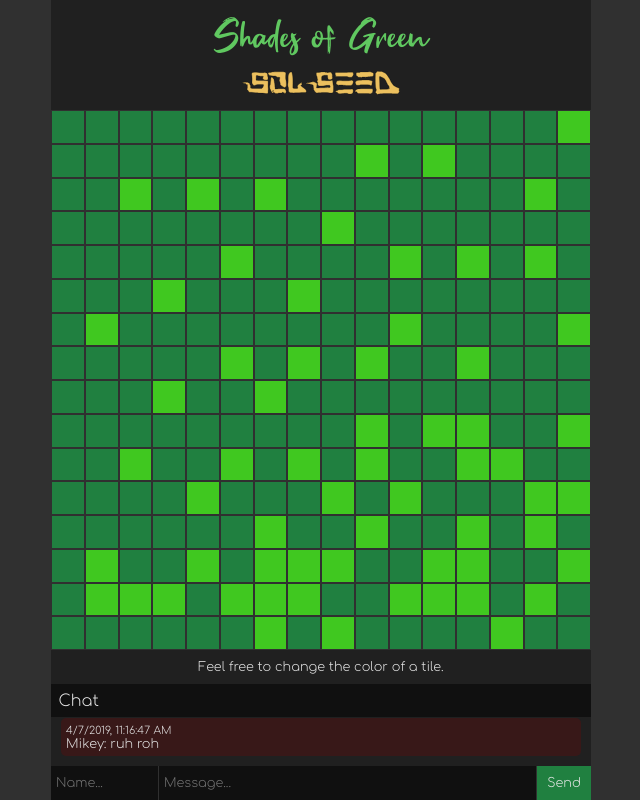
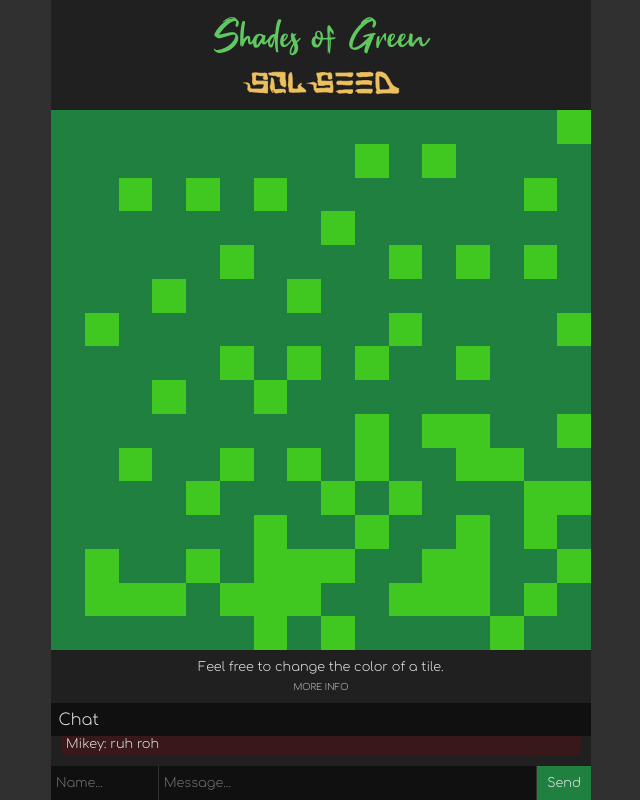
Before and after one commit to Munkyfoot/sog-game, a Flask app: page / in a window 1280 px wide. Shown: the whole page, without its empty margins (319-959 px from the left). Run offline with Flask 2, Linux system fonts and the light colour scheme; data comes from the database, SQL or seed files in the repository; both versions use the stored data as it was after the commit.

Commit message:
Add how to play link and popup

```diff
--- a/static/css/stylesheet.css
+++ b/static/css/stylesheet.css
@@ -23,11 +23,17 @@
 
 a {
     color: rgb(200,200,200);
+    width: fit-content;
     text-decoration: none;
 }
 
 a:hover{
     color: white;
+}
+
+.small-link{
+    margin: 5px auto 0 auto;
+    font-variant-caps: all-small-caps;
 }
 
 #title{
@@ -154,7 +160,6 @@
 
 .tile{
     margin: 0;
-    border: 1px solid rgb(48,48,48);
     background-color: gray;
     height: calc(100% / 16);
     width: calc(100% / 16);
@@ -171,6 +176,22 @@
 
 .color_1{
     background-color: rgb(64,200,32);
+}
+
+#about{
+    z-index: 5;
+    background-color: rgb(32,32,32);
+    position: fixed;
+    top: 0;
+    display: flex;
+    flex-direction: column;
+    margin: 0;
+    padding: 10px;
+    width: 100%;
+    height: 100%;
+    text-align: center;
+    justify-content: center;
+    font-size: 0.8em;
 }
 
 @media only screen and (max-width:768px){
--- a/static/scripts/main.js
+++ b/static/scripts/main.js
@@ -14,6 +14,17 @@
         ChatResize();
     });
 
+    if($("#about").is(':visible')){
+        $("#about").toggle();
+    }
+
+    $("#more_info").click(function(){
+        $("#about").slideToggle();
+    });
+
+    $("#less_info").click(function(){
+        $("#about").slideToggle();
+    });
 
     RefreshMessages(true);
     setInterval(RefreshMessages, 3000);
@@ -35,7 +46,7 @@
             $('#gameboard').append("<div id='" + data[i]['id'] + "' class='tile color_" + data[i]['color_id'] + "'></div>");
         }
     });
-    $("#info").text("Feel free to change the color of a tile.");
+    $("#info_readout").text("Feel free to change the color of a tile.");
     can_color = true;
 }
 
@@ -47,13 +58,13 @@
     can_color = false;
 
     var s = 5;
-    $("#info").text("Please wait " + s + " seconds recolor another a tile.");
+    $("#info_readout").text("Please wait " + s + " seconds recolor another a tile.");
     var x = setInterval(function () {
         s--;
-        $("#info").text("Please wait " + s + " seconds recolor another a tile.");
+        $("#info_readout").text("Please wait " + s + " seconds recolor another a tile.");
         if (s <= 0) {
             clearInterval(x);
-            $("#info").text("You may now recolor another a tile.");
+            $("#info_readout").text("You may now recolor another a tile.");
             can_color = true;
         }
     }, 1000);
--- a/templates/index.html
+++ b/templates/index.html
@@ -18,7 +18,8 @@
 
     </div>
     <div id="info">
-        Welcome to the game.
+        <span id="info_readout">Welcome to the game.</span>
+        <a href="#" class="small-link" id="more_info">More Info</a>
     </div>
     <div id="chat">
         <div class="label">
@@ -33,6 +34,10 @@
             <div id="chat_send">Send</div>
         </div>
     </div>
+    <div id="about">
+        This is how to play the game.
+        <a href="#" class="small-link" id="less_info">Close</a>
+    </div>
     <script src="https://ajax.googleapis.com/ajax/libs/jquery/3.3.1/jquery.min.js"></script>
     <script src="{{url_for('static', filename='scripts/main.js')}}"></script>
 </body>
```
Also changed, not shown: game.db.
